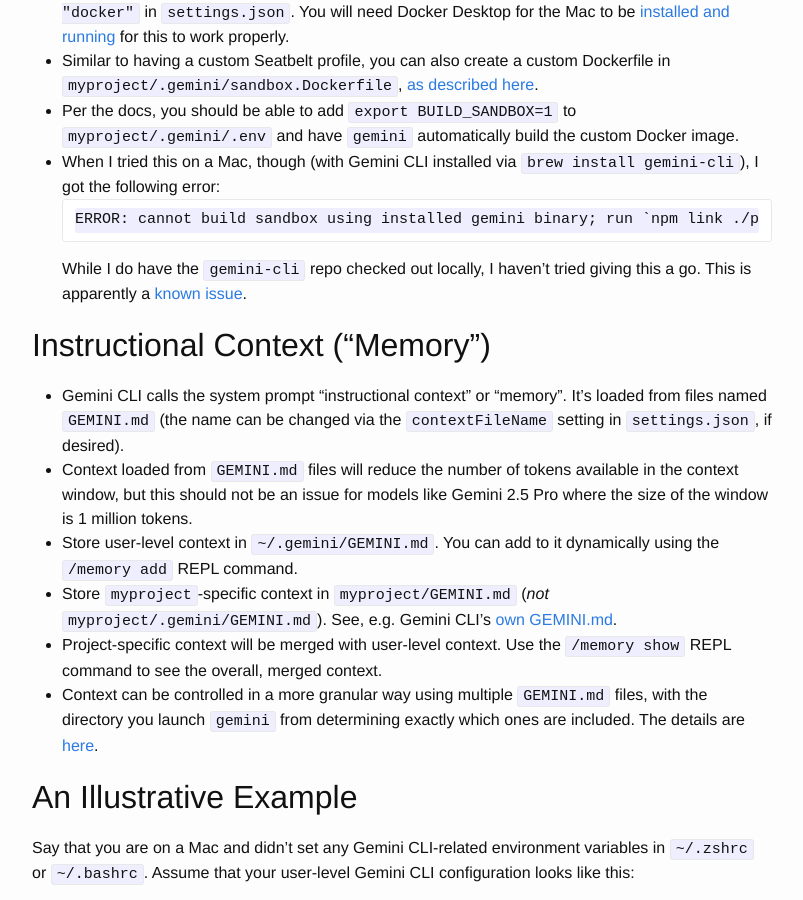
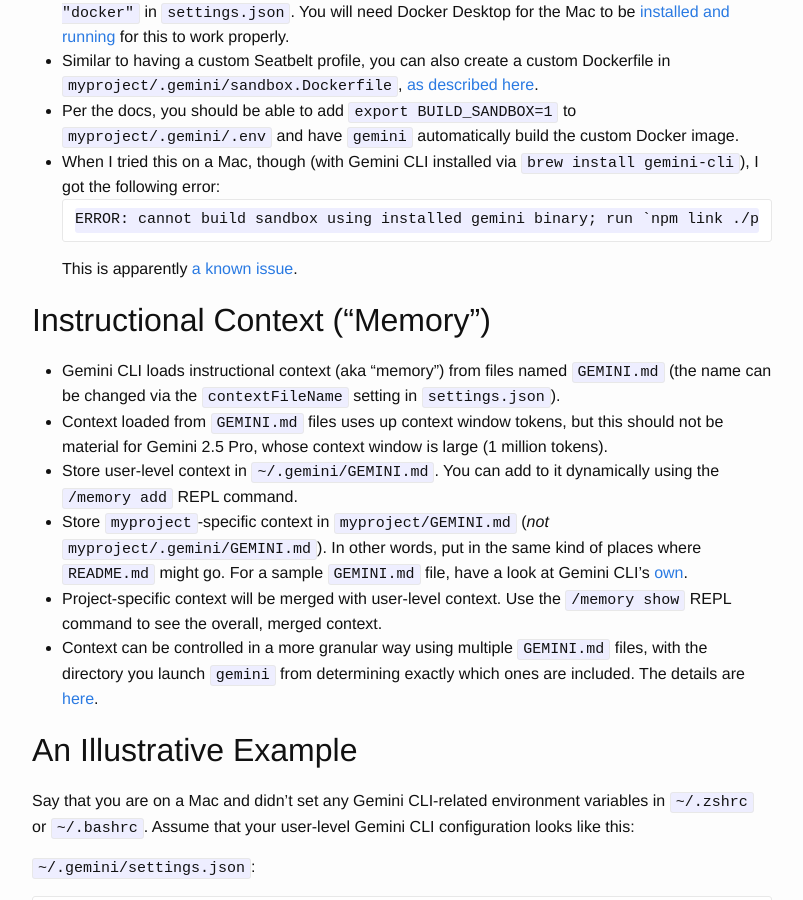
Before and after one commit to vglazer/vglazer.github.io, a Jekyll site: the page built from _posts/2025-07-22-gemini-cli-notes.md, in a window 1280 px wide and 900 px high, scrolled down 4462 px. Shown: the whole window, without its empty margins (238-1041 px from the left). Built offline with Jekyll 4.4.1, drawn with Linux system fonts in a browser that asks for light colours; nearby versions of some CDN libraries.

Commit message:
Latest draft

````diff
--- a/_posts/2025-07-22-gemini-cli-notes.md
+++ b/_posts/2025-07-22-gemini-cli-notes.md
@@ -117,13 +117,13 @@ then `/tools` won't show `GoogleSearch`, `Shell` and `WebFetch`, whereas the res
 ```
 ERROR: cannot build sandbox using installed gemini binary; run `npm link ./packages/cli` under gemini-cli repo to switch to linked binary.
 ```
-While I do have the `gemini-cli` repo checked out locally, I haven't tried giving this a go. This is apparently a [known issue](https://github.com/google-gemini/gemini-cli/issues/3404).
+This is apparently [a known issue](https://github.com/google-gemini/gemini-cli/issues/3404).
 
 ## Instructional Context ("Memory")
-- Gemini CLI calls the system prompt "instructional context" or "memory". It's loaded from files named `GEMINI.md` (the name can be changed via the `contextFileName` setting in `settings.json`, if desired).
-- Context loaded from `GEMINI.md` files will reduce the number of tokens available in the context window, but this should not be an issue for models like Gemini 2.5 Pro where the size of the window is 1 million tokens.
+- Gemini CLI loads instructional context (aka "memory") from files named `GEMINI.md` (the name can be changed via the `contextFileName` setting in `settings.json`).
+- Context loaded from `GEMINI.md` files uses up context window tokens, but this should not be material for Gemini 2.5 Pro, whose context window is large (1 million tokens).
 - Store user-level context in `~/.gemini/GEMINI.md`. You can add to it dynamically using the `/memory add` REPL command.
-- Store `myproject`-specific context in `myproject/GEMINI.md` (_not_ `myproject/.gemini/GEMINI.md`). See, e.g. Gemini CLI's [own GEMINI.md](https://github.com/google-gemini/gemini-cli/blob/main/GEMINI.md).
+- Store `myproject`-specific context in `myproject/GEMINI.md` (_not_ `myproject/.gemini/GEMINI.md`). In other words, put in the same kind of places where `README.md` might go. For a sample `GEMINI.md` file, have a look at Gemini CLI's [own](https://github.com/google-gemini/gemini-cli/blob/main/GEMINI.md).
 - Project-specific context will be merged with user-level context. Use the `/memory show` REPL command to see the overall, merged context.
 - Context can be controlled in a more granular way using multiple `GEMINI.md` files, with the directory you launch `gemini` from determining exactly which ones are included. The details are [here](https://github.com/google-gemini/gemini-cli/blob/main/docs/cli/configuration.md#context-files-hierarchical-instructional-context).
 
````
